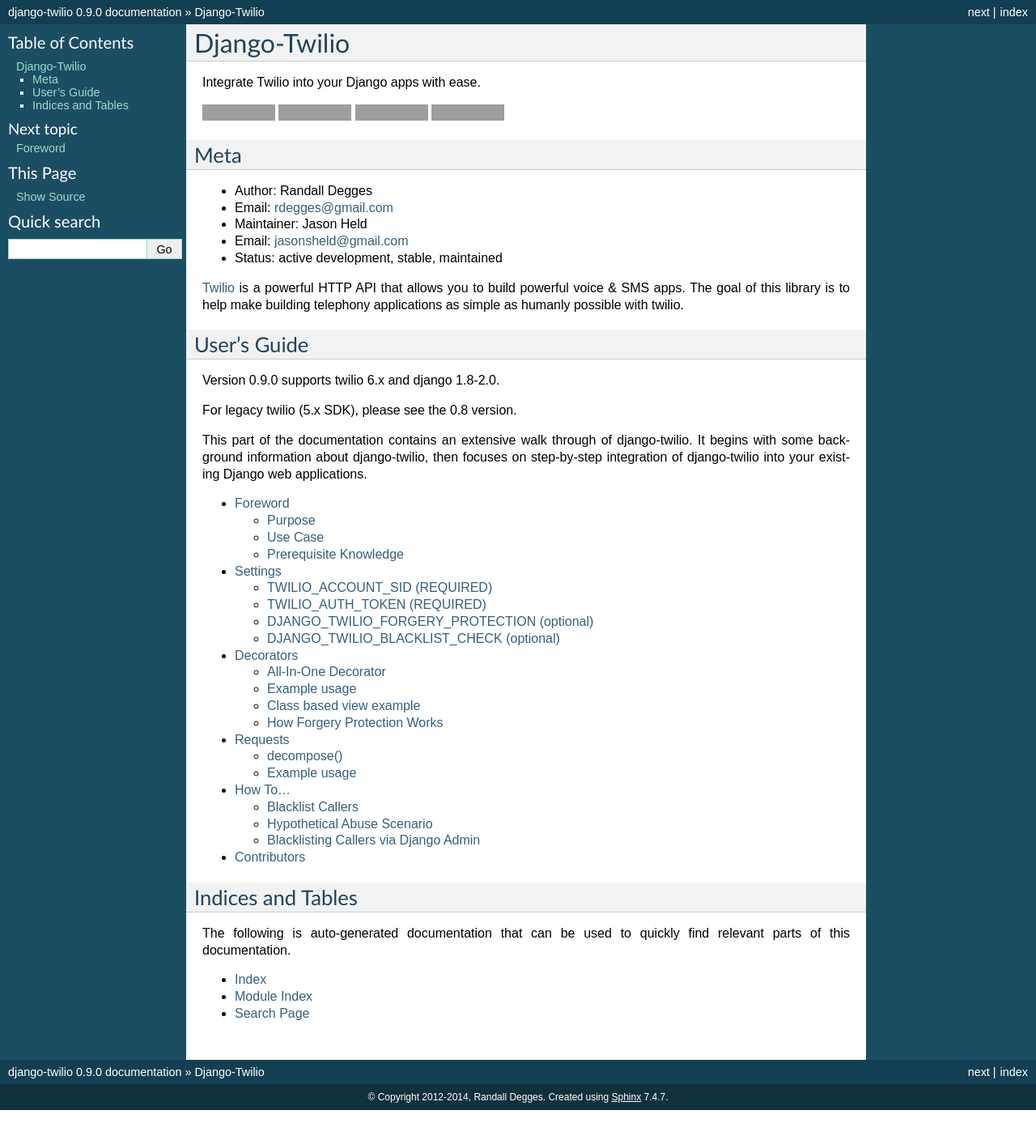
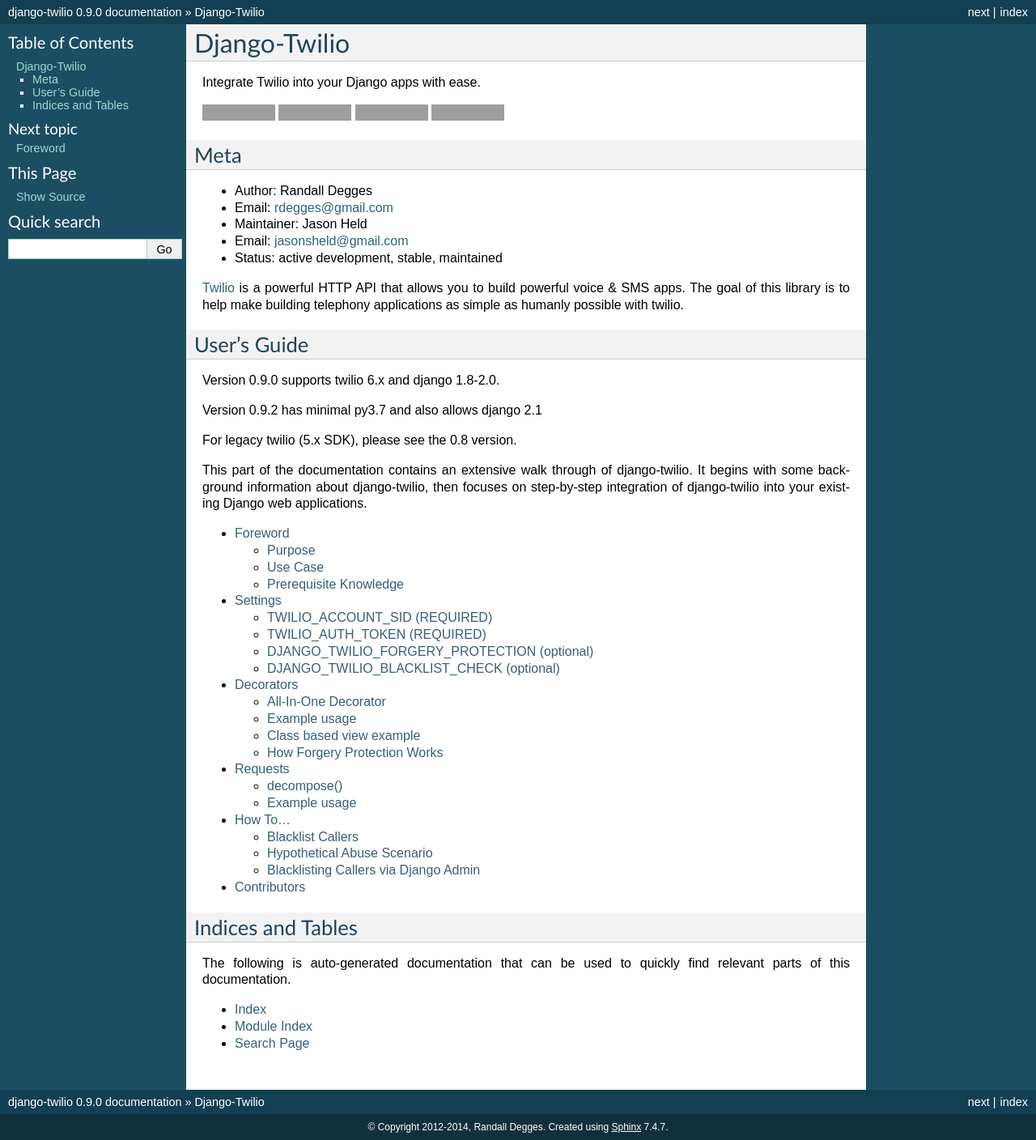
Before and after one commit to rdegges/django-twilio, a Sphinx documentation site: the page built from docs/source/index.rst, in a window 1280 px wide. Shown: the whole page at 81% size. Built offline with Sphinx 7.4.7, drawn with Linux system fonts in a browser that asks for light colours; pages that are not in the unit, such as notebooks, are missing from menus; before the commit the page ends 1371 px from its top, so only the background shows below that; grey boxes are pictures that could not be loaded.

Commit message:
Version 0.9.2, py37 and django 2.1 support.

```diff
--- a/README.rst
+++ b/README.rst
@@ -35,6 +35,8 @@
 
 Version 0.9.0 supports twilio 6.x and django 1.8-2.0.
 
+Version 0.9.2 has minimal py3.7 and also allows django 2.1
+
 For legacy twilio (5.x SDK), please see the 0.8 version.
 
 Documentation
--- a/docs/source/index.rst
+++ b/docs/source/index.rst
@@ -37,6 +37,8 @@
 
 Version 0.9.0 supports twilio 6.x and django 1.8-2.0.
 
+Version 0.9.2 has minimal py3.7 and also allows django 2.1
+
 For legacy twilio (5.x SDK), please see the 0.8 version.
 
 
--- a/setup.py
+++ b/setup.py
@@ -9,7 +9,7 @@
 
     # Basic package information:
     name='django-twilio',
-    version='0.9.1',
+    version='0.9.2',
     packages=find_packages(),
 
     # Packaging options:
```
